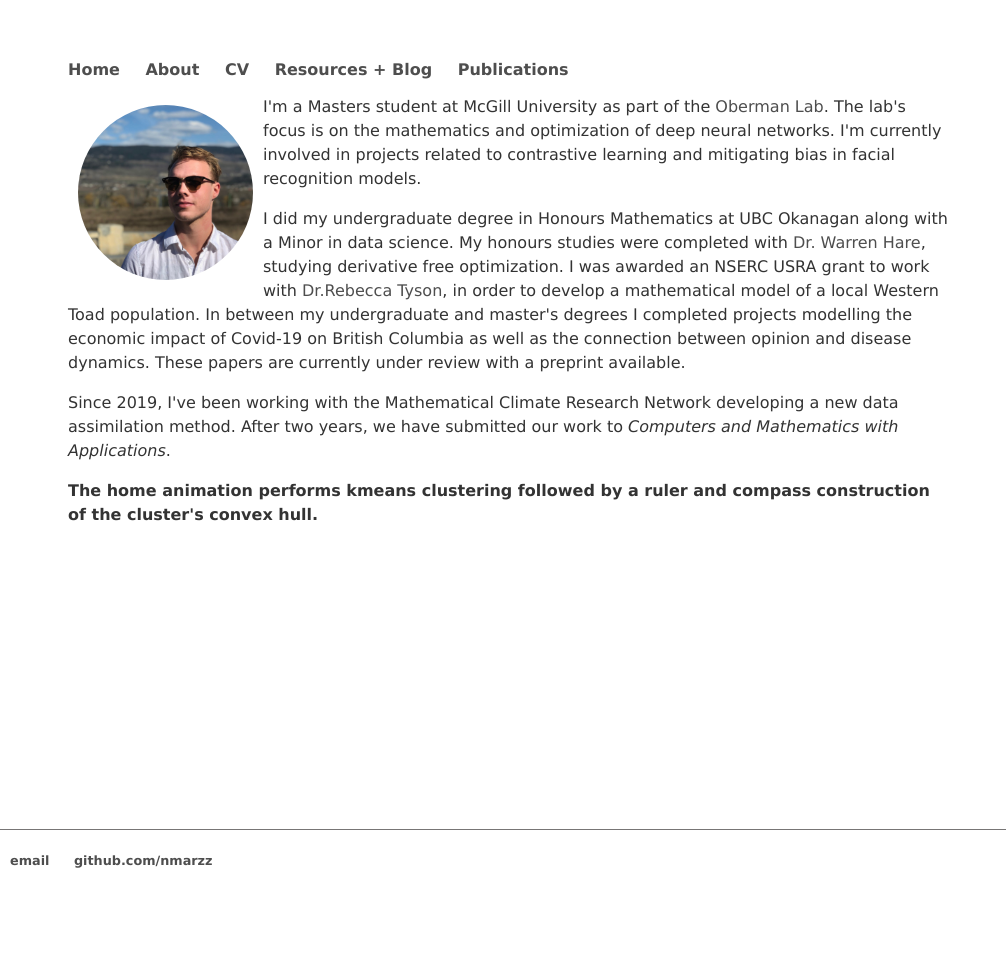
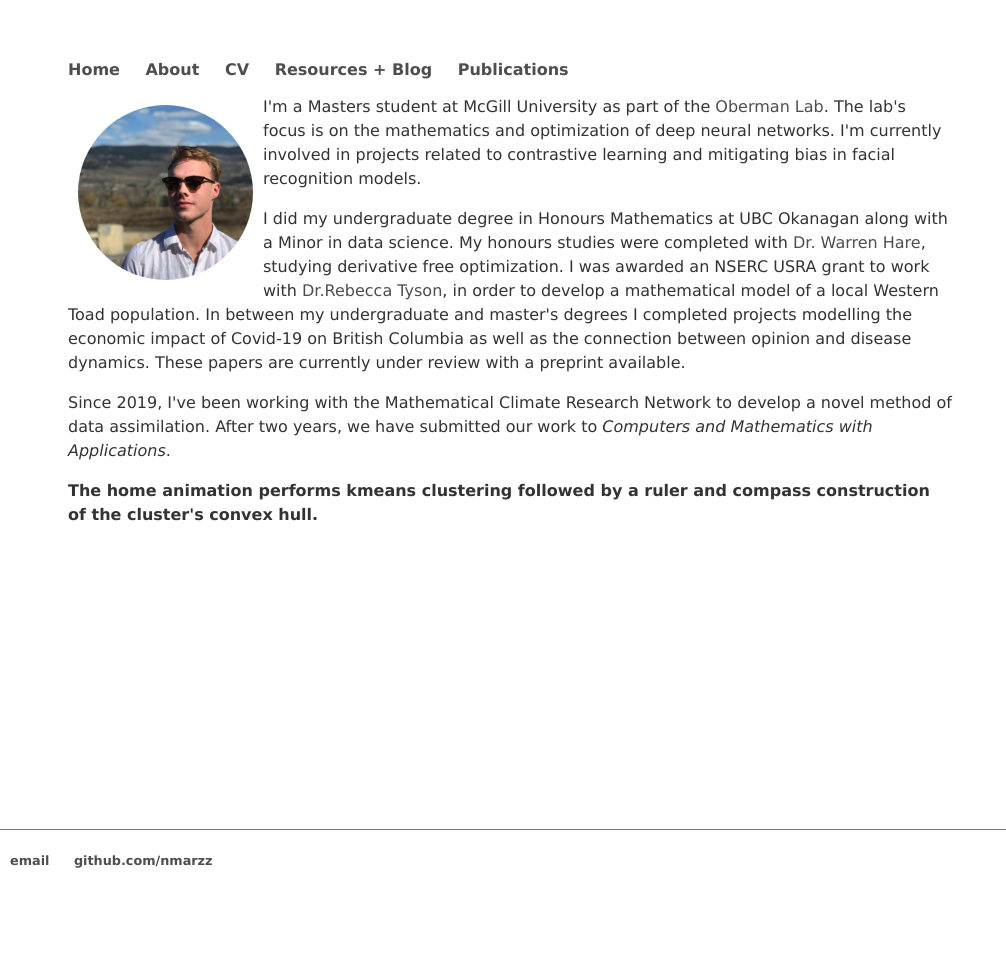
Before and after one commit to nmarzz/nmarzz.github.io, a Jekyll site: the page built from about.html, in a window 1280 px wide. Shown: the whole page, without its empty margins (0-1006 px from the left). Built offline with Jekyll 4.4.1, drawn with Linux system fonts in a browser that asks for light colours.

Commit message:
update about

```diff
--- a/about.html
+++ b/about.html
@@ -12,6 +12,6 @@ title: About me
 
 <p>I did my undergraduate degree in Honours Mathematics at UBC Okanagan along with a Minor in data science. My honours studies were completed with <a href="https://cmps.ok.ubc.ca/about/contact/warren-hare/">Dr. Warren Hare</a>, studying derivative free optimization. I was awarded an NSERC USRA grant to work with <a href="https://people.ok.ubc.ca/rtyson/">Dr.Rebecca Tyson</a>, in order to develop a mathematical model of a local Western Toad population. In between my undergraduate and master's degrees I completed projects modelling the economic impact of Covid-19 on British Columbia as well as the connection between opinion and disease dynamics. These papers are currently under review with a preprint available.</p>
 
-<p>Since 2019, I've been working with the Mathematical Climate Research Network developing a new data assimilation method. After two years, we have submitted our work to <i>Computers and Mathematics with Applications</i>.</p>
+<p>Since 2019, I've been working with the Mathematical Climate Research Network to develop a novel method of data assimilation. After two years, we have submitted our work to <i>Computers and Mathematics with Applications</i>.</p>
 
 <p><b>The home animation performs kmeans clustering followed by a ruler and compass construction of the cluster's convex hull.</b></p>
```
